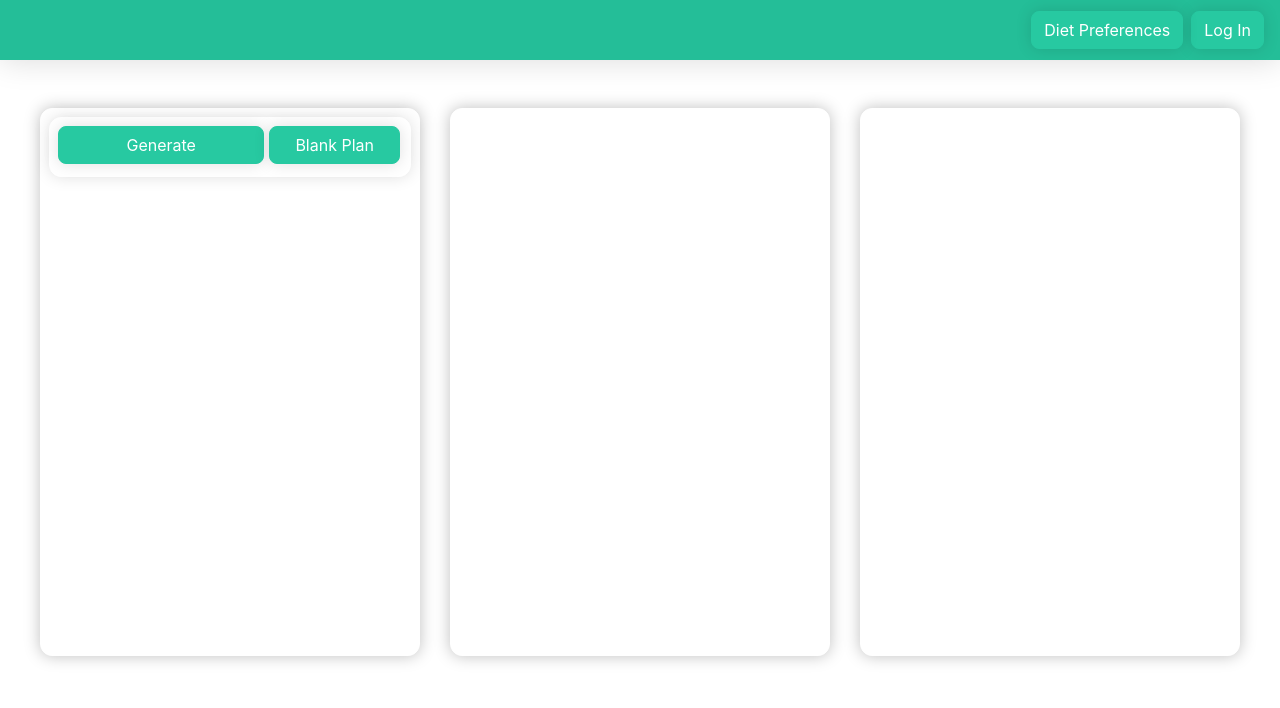
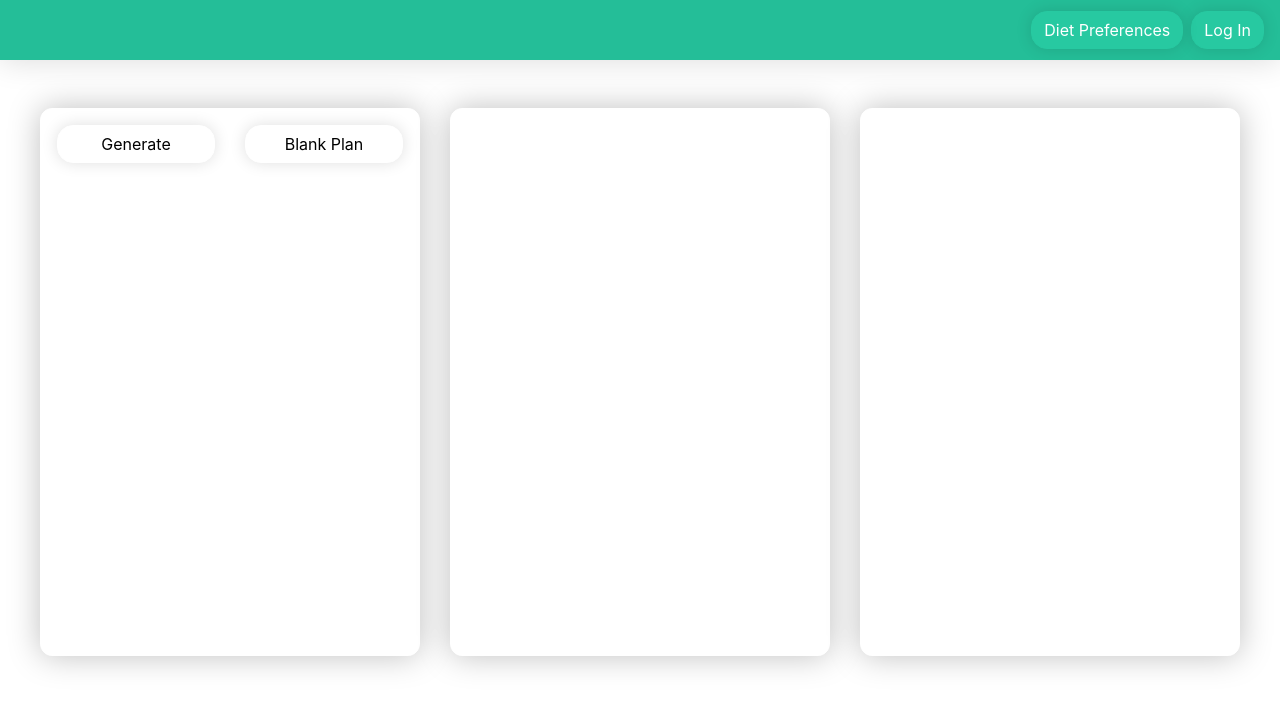
Before and after one commit to edwardpassagi/nutrition-app, a Flask app: page / in a window 1280 px wide. Shown: the top 708 px of the page. Run offline with Flask 2, Linux system fonts and the light colour scheme; data that the repository does not hold is empty; some libraries are stand-ins or nearby versions.

Commit message:
prettified the front end

```diff
--- a/static/styles/home.css
+++ b/static/styles/home.css
@@ -2,17 +2,20 @@
   --vl-green: #2bddb1;
   --l-green: #27c9a1;
   --green: #24be98;
-  --d-green: #24be98;
+  --d-green: #125f4c;
   --b-green: #202d2a;
   --b-radius: 12px;
-  --btn-radius: 8px;
+  --btn-radius: 16px;
   --nav-height: 60px;
+}
+.form-control:focus {
+    box-shadow: none !important;
 }
 .panel{
   border-color: white;
   height: 100%;
-  box-shadow: 0 0 16px rgba(0,0,0,0.25);
-  padding: 8px;
+  box-shadow: 0 0 32px rgba(0,0,0,0.25);
+  padding: 16px;
   border-radius: var(--b-radius);
 }
 .panel-item{
@@ -20,18 +23,17 @@
   min-height: 15vh;
   box-shadow: 0 0 16px rgba(0,0,0,0.125);
   outline: none;
-  padding: 8px;
+  padding: 16px;
   border-radius: var(--b-radius);
 }
 .panel-small{
   min-height: 5vh;
 }
 .panel-btn{
-    /* padding: 0px;
-    min-height: 6px; */
-    min-height: 60px;
+    padding: 0px;
+    min-height: 6px;
     min-width: 100%;
-    margin-top: calc(6vh);
+    margin-top: calc(-4.5vh);
 }
 .container-meals{
   margin: auto;
@@ -55,6 +57,34 @@
     background-color: var(--vl-green);
     border-color: var(--vl-green); /*set the color you want here*/
 }
+.btn-primary:active,
+.btn-primary:focus{
+    border-radius: var(--btn-radius);
+    background-color: var(--vl-green) !important;
+    border-color: var(--vl-green) !important; /*set the color you want here*/
+    box-shadow: 0 0 0px 6px rgba(96, 240, 185, 0.25) !important;
+}
+.btn-secondary{
+    box-shadow: 0 0 16px rgba(0,0,0,0.125);
+    border-radius: var(--btn-radius);
+    background-color: white;
+    border-color: white; /*set the color you want here*/
+    color: black;
+}
+.btn-secondary:hover{
+    border-radius: var(--btn-radius);
+    background-color: var(--l-green);
+    border-color: var(--l-green); /*set the color you want here*/
+    color: white;
+}
+.btn-secondary:active,
+.btn-secondary:focus{
+    border-radius: var(--btn-radius);
+    background-color: var(--vl-green) !important;
+    border-color: var(--vl-green) !important; /*set the color you want here*/
+    color: white;
+    box-shadow: 0 0 0px 6px rgba(96, 240, 185, 0.25) !important;
+}
 .navbar{
     background-color: var(--green);
     min-height: var(--nav-height);
--- a/templates/home.html
+++ b/templates/home.html
@@ -10,7 +10,6 @@
 </head>
 
 <body>
-    <div>
     <div class="container-sm">
         <nav class="navbar fixed-top">
             <ul class="navbar-nav ml-auto">
@@ -25,24 +24,22 @@
         <div class="row" style="height:inherit;">
             <div class="col-4">
                 <div class="card panel">
-                        <!-- The container hodling the header buttons -->
-                        <div class="card panel-item" style="min-height: 7.5vh;">
-                            <div class="card-body" style="padding:0px">
-                                <button class="btn btn-primary" type="button"
-                                data-toggle="collapse" data-target="#generateCollapse"
-                                aria-expanded="false" aria-controls="generateCollapse"
-                                style="width: 60%;">Generate</button>
-                                <a class="btn btn-primary" href="login.html" role="button"
-                                style="width: calc(40% - 6px);">Blank Plan</a>
+
+                    <!-- The container is hodling the header buttons -->
+                    <div class="row">
+                        <div class="col">
+                            <button class="btn btn-secondary btn-block" id="genButton">Generate</button>
+                        </div>
+                        <div class="col">
+                            <button class="btn btn-secondary btn-block" id="blankPlanButton">Blank Plan</button>
                         </div>
                     </div>
                     <br>
 
                     <!-- The collapsible container that holds the generate form -->
-                        <div class="collapse" id="generateCollapse">
+                    <div class="collapse" id="genCollapse">
                         <div class="card card-body panel-item" style="min-height:7.5vh;">
                             <p>Plan Preferences</p>
-<!-- TODO: change the action -->
                             <form method="post" action="/plan/generate">
                                 <div class="form-group input-group">
                                     <div class="input-group-prepend">
@@ -56,22 +53,49 @@
                                     </div>
                                     <input class="form-control" name="planNumMeals" value="" type="number" placeholder = "3 meals" autocomplete="off" required>
                                 </div>
-<!-- TODO: The submit should add a plan with the provided name -->
-                                    <input class="form-control btn btn-primary" type="submit" value="Submit">
+                                <input class="form-control btn btn-primary" type="submit" value="Generate Plan">
                             </form>
                         </div>
                         <br>
                     </div>
+
+                    <!-- The collapsible container that holds the blank plan form -->
+                    <div class="collapse" id="blankPlanCollapse">
+                        <div class="card card-body panel-item" style="min-height:7.5vh;">
+                            <p>Plan Preferences</p>
+<!-- TODO: change the action -->
+                            <form method="post" action="/plan/generate">
+                                <div class="form-group input-group">
+                                    <div class="input-group-prepend">
+                                        <span class="input-group-text" id="basic-addon1">Plan Name</span>
+                                    </div>
+                                    <input class="form-control" name="planName" value="" type="text" autocomplete="off" required>
+                                </div>
+<!-- TODO: The submit should add a blank plan with the provided name -->
+                                <input class="form-control btn btn-primary" type="submit" value="Create Blank Plan">
+                            </form>
+                        </div>
+                        <br>
+                    </div>
+
+                    <!-- the for-loop that generates all plan cards -->
                 {% for plan in plans %}
                     <tr>
                         <!-- All plan containers -->
                         <div class="card panel-item">
                             <div class="card-body" style="padding:0px">
+                                <div class="row" style="min-height: 100%;">
+                                    <div class="col"
+                                    style="transform: rotate(0); min-height: 100%;">
                                         <p>{{plan['plan_name']}}</p>
                                         <p class="calories">{{plan['plan_calories']}} cal</p>
-                                    <a href="/details/planid:{{plan['plan_id']}}" class="btn panel-btn btn-primary"></a>
-<!-- TODO: THIS SHOULD DELETE A PLAN!!!! -->
-                                    <td><a href="/plan/delete/{{plan['plan_id']}}" class="btn btn-danger">Delete</a></td>
+                                        <a href="/details/planid:{{plan['plan_id']}}" class="stretched-link"></a>
+                                    </div>
+                                    <div class="col-1">
+                                        <td><a href="/plan/delete/{{plan['plan_id']}}" class="btn btn-secondary float-right">Delete</a></td>
+                                    </div>
+                                </div>
+                                <a class="btn panel-btn btn-primary"></a>
                             </div>
                         </div>
                         <br>
@@ -80,23 +104,45 @@
                     {% endfor %}
                 </div>
             </div>
+
             <div class="col-4">
                 <div class="card panel">
                     {% if planID %}
-                        <div class="card panel-item" style="min-height: 7.5vh;">
-                            <div class="card-body" style="padding:0px">
-                                <a class="btn btn-primary" href="login.html" role="button"
-                                style="width: 60%;">Regenerate Plan</a>
-                                <button class="btn btn-primary" type="button"
-                                data-toggle="collapse" data-target="#addBlankMealCollapse"
-                                aria-expanded="false" aria-controls="addBlankMealCollapse"
-                                style="width: calc(40% - 6px);">Blank Meal</button>
+                    <div class="row">
+                        <div class="col">
+                            <button class="btn btn-secondary btn-block" id="reGenButton">Regenerate Plan</button>
+                        </div>
+                        <div class="col">
+                            <button class="btn btn-secondary btn-block" id="blankMealButton">Blank Meal</button>
                         </div>
                     </div>
                     <br>
-                        <div class="collapse" id="addBlankMealCollapse">
+
+                    <!-- The regenerate collapse form -->
+                    <div class="collapse" id="reGenCollapse">
                         <div class="card card-body panel-item" style="min-height:7.5vh;">
+                            <p>Plan Preferences</p>
 <!-- TODO: change the action -->
+                            <form method="post" action="/plan/TODO:">
+                                <div class="form-group input-group">
+                                    <div class="input-group-prepend">
+                                        <span class="input-group-text" id="basic-addon1">Number of Meals</span>
+                                    </div>
+                                    <input class="form-control" name="planNumMeals" value="" type="number" placeholder = "3 meals" autocomplete="off" required>
+                                </div>
+                                <input class="form-control btn btn-primary" type="submit" value="Regenerate Plan">
+                            </form>
+                        </div>
+                        <br>
+                    </div>
+
+                    <!-- the Blank meal collapse form -->
+                    <div class="collapse" id="blankMealCollapse">
+                        <div class="card card-body panel-item" style="min-height:7.5vh;">
+                            <p>Meal Preferences</p>
+<!-- TODO: change the action -->
+<!-- TODO: The submit should add a meal with the provided name -->
+<!-- DON'T FORGET! the meal must be attached to the current plan (somehow?) -->
                             <form method="post" action="/TODO">
                                 <div class="form-group input-group">
                                     <div class="input-group-prepend">
@@ -104,48 +150,60 @@
                                     </div>
                                     <input class="form-control" name="mealName" value="" type="text" autocomplete="off" required>
                                 </div>
-<!-- TODO: The submit should add a meal with the provided name -->
-<!-- DON'T FORGET! the meal must be attached to the current plan (somehow?) -->
                                 <input class="form-control btn btn-primary" type="submit" value="Add Meal">
                             </form>
                         </div>
                         <br>
                     </div>
+
+                    <!-- The for loop containing all meals -->
                 {% for meal in meals %}
-                        <!--This container holds all the meals-->
                     <div class="card panel-item">
+                        <div class="card-body" style="padding:0px">
+                            <div class="row" style="min-height: 100%;">
+                                <div class="col"
+                                style="transform: rotate(0); min-height: 100%;">
                                     <p>{{meal['meal_name']}}</p>
-                            <p class="calories">{{meal['meal_calories']}}</p>
-                            <a href="/details/planid:{{planID}}/mealid:{{meal['meal_id']}}" class="btn panel-btn btn-primary"></a>
-<!-- TODO: THIS SHOULD DELETE A MEAL!!!! -->
-                            <td><a href="/remove/planid:{{planID}}/mealid:{{meal['meal_id']}}" class="btn btn-danger">Delete</a></td>
+                                    <p class="calories">{{meal['meal_calories']}} cal</p>
+                                    <a href="/details/planid:{{planID}}/mealid:{{meal['meal_id']}}" class="stretched-link"></a>
+                                </div>
+                                <div class="col-1">
+                                    <td><a href="/remove/planid:{{planID}}/mealid:{{meal['meal_id']}}" class="btn btn-secondary float-right">Delete</a></td>
+                                </div>
+                            </div>
+                            <a class="btn panel-btn btn-primary"></a>
+                        </div>
                     </div>
                     <br>
                 {% endfor %}
                 {% endif %}
                 </div>
             </div>
+
             <div class="col-4">
                 <div class="card panel">
                     {% if mealID %}
-                        <div class="card panel-item" style="min-height: 7.5vh;">
-                            <div class="card-body" style="padding:0px">
-                                <a class="btn btn-primary" href="login.html" role="button"
-                                style="width: 60%;">Lookup Food</a>
-                                <button class="btn btn-primary" type="button"
-                                data-toggle="collapse" data-target="#addCustomFoodCollapse"
-                                aria-expanded="false" aria-controls="addCustomFoodCollapse"
-                                style="width: calc(40% - 6px);">Add Custom</button>
+                    <div class="row">
+                        <div class="col">
+                            <button class="btn btn-secondary btn-block" id="lookupButton">Lookup Food</button>
+                        </div>
+                        <div class="col">
+                            <button class="btn btn-secondary btn-block" id="addFoodButton">Add Custom</button>
                         </div>
                     </div>
                     <br>
-                        <div class="collapse" id="addCustomFoodCollapse">
+
+                    <!-- This collapsible holds the add food form -->
+                    <div class="collapse" id="addFoodCollapse">
                         <div class="card card-body panel-item" style="min-height:7.5vh;">
+                            <p>Food Preferences</p>
 <!-- TODO: change the action -->
+<!-- TODO: The submit should add a food with the provided name -->
+<!-- DON'T FORGET! the food must be attached to the current meal (somehow?) -->
                             <form method="post" action="/add/food/mealid:mealID">
                                 <div class="form-group input-group">
                                     <div class="input-group-prepend">
-                                            <span class="input-group-text" id="basic-addon1">Meal Name</span>
+                                        <span class="input-group-text" id="basic-addon1">Food Name</span>
                                     </div>
                                     <input class="form-control" name="foodName" value="" type="text" autocomplete="off" required>
                                 </div>
@@ -155,20 +213,28 @@
                                     </div>
                                     <input class="form-control" name="foodCalories" value="" type="number" autocomplete="off" required>
                                 </div>
-<!-- TODO: The submit should add a food with the provided name -->
-<!-- DON'T FORGET! the food must be attached to the current meal (somehow?) -->
                                 <input class="form-control btn btn-primary" type="submit" value="Add Custom Food">
                             </form>
                         </div>
                         <br>
                     </div>
+
                     {% for food in foods %}
                     <tr>
                         <!--This container holds all the foods-->
                         <div class="card panel-item">
+                            <div class="card-body" style="padding:0px">
+                                <div class="row" style="min-height: 100%;">
+                                    <div class="col"
+                                    style="transform: rotate(0); min-height: 100%;">
                                         <p>{{food['food_name']}}</p>
                                         <p class="calories">{{food['food_calories']}} cal</p>
-                                    <td><a href="/food/removeFromMeal/planid:{{planID}}/mealid:{{mealID}}/foodid:{{food['food_id']}}" class="btn btn-danger">Delete</a></td>
+                                    </div>
+                                    <div class="col-1">
+                                        <td><a href="/food/removeFromMeal/planid:{{planID}}/mealid:{{mealID}}/foodid:{{food['food_id']}}" class="btn btn-secondary float-right">Delete</a></td>
+                                    </div>
+                                </div>
+                            </div>
                         </div>
                         <br>
 
@@ -179,5 +245,27 @@
             </div>
         </div>
     </div>
-    </div>
+    <script type="text/javascript">
+        $(document).ready(function(){
+            $('#genButton').click(function(){
+                $('#genCollapse').collapse('toggle');
+                $('#blankPlanCollapse').collapse('hide');
+            })
+            $('#blankPlanButton').click(function(){
+                $('#blankPlanCollapse').collapse('toggle');
+                $('#genCollapse').collapse('hide');
+            })
+            $('#blankMealButton').click(function(){
+                $('#blankMealCollapse').collapse('toggle');
+                $('#reGenCollapse').collapse('hide');
+            })
+            $('#reGenButton').click(function(){
+                $('#reGenCollapse').collapse('toggle');
+                $('#blankMealCollapse').collapse('hide');
+            })
+            $('#addFoodButton').click(function(){
+                $('#addFoodCollapse').collapse('toggle');
+            })
+        });
+    </script>
 </body>
```
Lines whose indentation alone changed are shown as unchanged.
